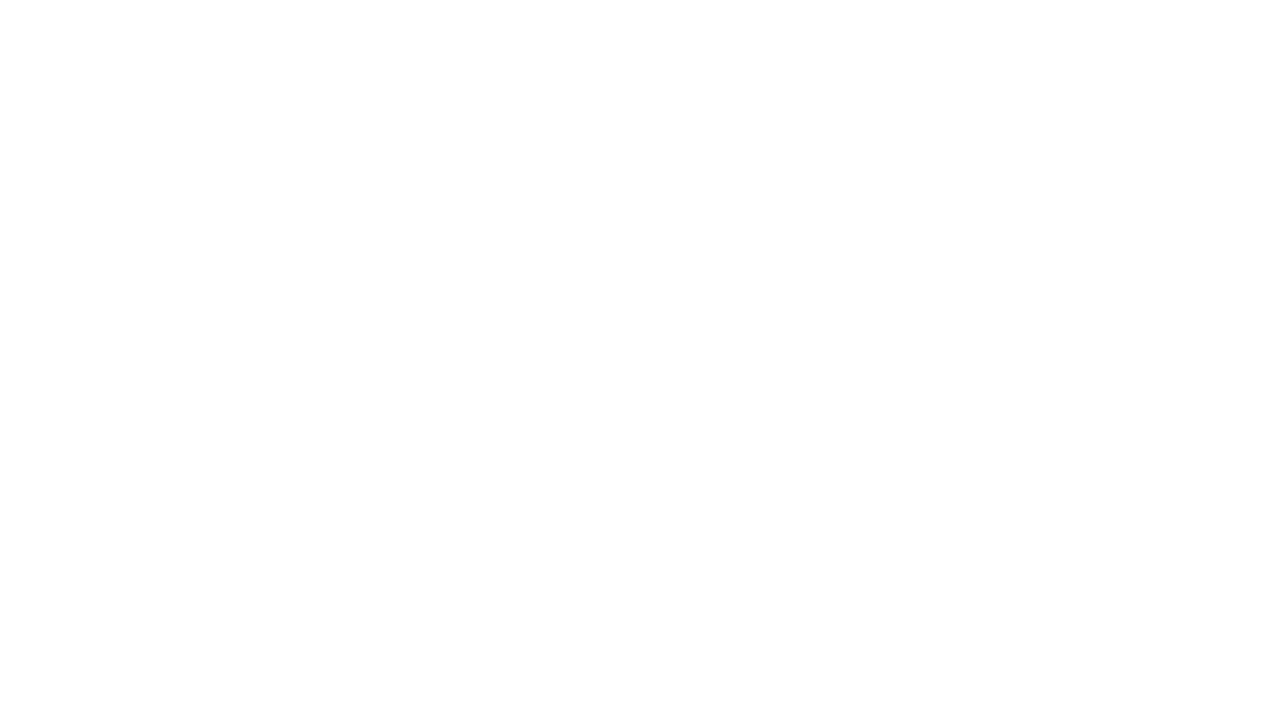
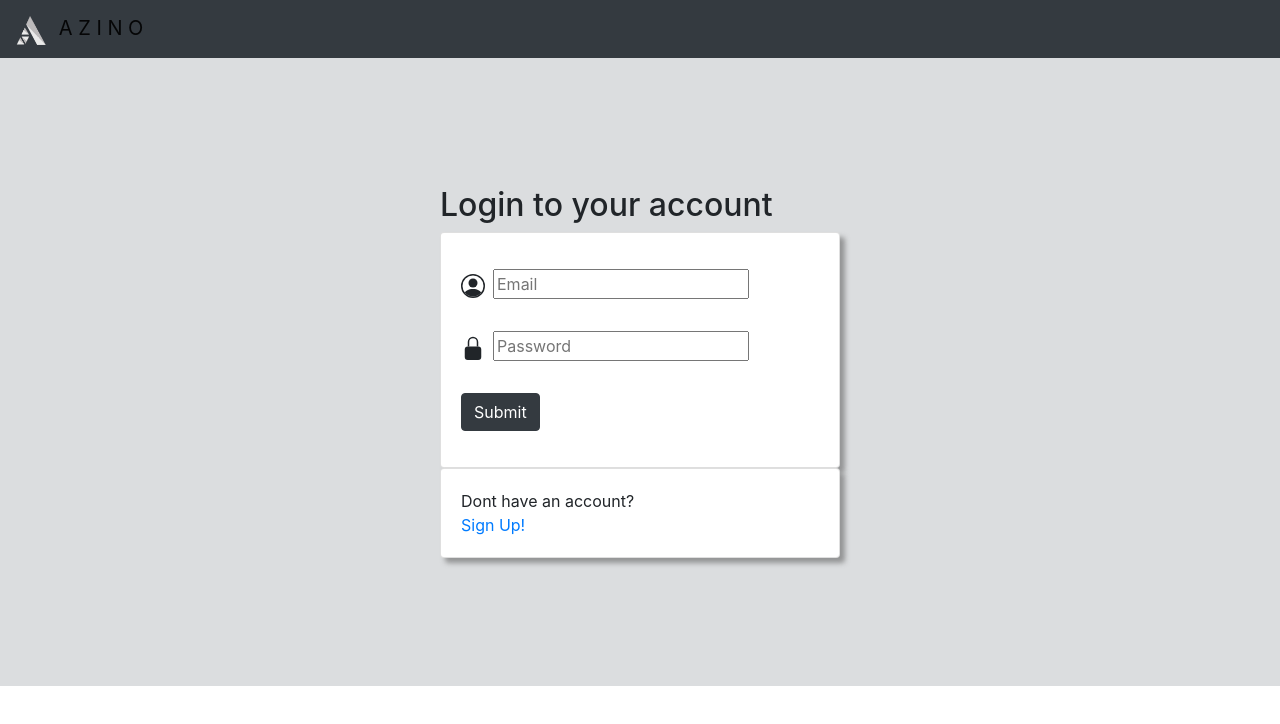
Before and after one commit to cullinans1/azino-athletics, a React (Create React App) app in the folder client/: page /login in a window 1280 px wide. Shown: the top 724 px of the page. Built offline with nearby package versions, Linux system fonts and the light colour scheme; the HTML template or start-up script is replaced by a standard one.

Commit message:
login and signup page complete

```diff
--- a/client/public/index.html
+++ b/client/public/index.html
@@ -24,6 +24,7 @@
       work correctly both with client-side routing and a non-root public URL.
       Learn how to configure a non-root public URL by running `npm run build`.
     -->
+    <link rel="stylesheet" href="https://stackpath.bootstrapcdn.com/bootstrap/4.3.1/css/bootstrap.min.css" integrity="sha384-ggOyR0iXCbMQv3Xipma34MD+dH/1fQ784/j6cY/iJTQUOhcWr7x9JvoRxT2MZw1T" crossorigin="anonymous">
     <title>Azino</title>
   </head>
   <body>
--- a/client/src/App.js
+++ b/client/src/App.js
@@ -1,12 +1,13 @@
 import React from "react";
 import { BrowserRouter as Router, Route, Switch } from "react-router-dom";
-import { ApolloProvider } from '@apollo/react-hooks';
-import ApolloClient from 'apollo-boost';
-import "./App.css"
+import { ApolloProvider } from "@apollo/react-hooks";
+import ApolloClient from "apollo-boost";
+import "./App.css";
 
 import Home from "./pages/Home";
 import Nav from "./components/Nav";
-import Signup from './pages/Signup'
+import Signup from "./pages/Signup";
+import Login from "./pages/Login";
 
 const client = new ApolloClient({
   request: (operation) => {
@@ -25,11 +26,12 @@ function App() {
     <ApolloProvider client={client}>
       <Router>
         <div>
-            <Nav />
-            <Switch>
-              <Route exact path="/" component={Home} />
-              <Route exact path="/signup" component={Signup} />
-            </Switch>
+          <Nav />
+          <Switch>
+            <Route exact path="/" component={Home} />
+            <Route exact path="/signup" component={Signup} />
+            <Route exact path="/login" component={Login} />
+          </Switch>
         </div>
       </Router>
     </ApolloProvider>
--- a/client/src/components/Nav/index.js
+++ b/client/src/components/Nav/index.js
@@ -1,12 +1,21 @@
-import React from 'react';
+import React from "react";
 
 function Nav() {
-
-    return (
-        <header className='navbar'>
-
-        </header>
-    )
+  return (
+    <nav className="navbar navbar-light bg-dark">
+      <a className="navbar-brand" href="/">
+        <img
+          src={"/images/azino-clear.png"}
+          width="30"
+          height="30"
+          alt="logo"
+          loading="lazy"
+          id='logo'
+        />
+          A Z I N O
+      </a>
+    </nav>
+  );
 }
 
 export default Nav;
--- a/client/src/index.css
+++ b/client/src/index.css
@@ -11,3 +11,21 @@ code {
   font-family: source-code-pro, Menlo, Monaco, Consolas, 'Courier New',
     monospace;
 }
+
+#logo {
+  margin-right: 1vw;
+}
+#login-signup-page {
+  background-color: rgb(219, 221, 223);
+}
+#login-signup-form {
+  padding-top: 10vw;
+  margin-bottom: 10vw;
+  width: 25rem;
+}
+.card-body {
+  box-shadow: 5px 5px 5px rgba(100, 100, 100, 0.6);
+}
+.form-group {
+  margin-top: 1rem;
+}
--- a/client/src/pages/Home.js
+++ b/client/src/pages/Home.js
@@ -3,12 +3,13 @@ import { Link } from "react-router-dom";
 
 const Home = () => {
   return (
-    <div className="container">
+    <div className="ccontainer">
       <header className="App-header">
         <img src={"/images/azino-clear.png"} className="logo" alt="logo" />
         <h1>A Z I N O</h1>
         <p> Coming soon ... </p>
-        <Link to='/signup'> Signup </Link>
+        <Link to="/signup"> Signup </Link>
+        <Link to="/login"> Login </Link>
       </header>
     </div>
   );
--- a/client/src/pages/Login.js
+++ b/client/src/pages/Login.js
@@ -0,0 +1,118 @@
+import React, { useState } from "react";
+import { Link } from "react-router-dom";
+import { useMutation } from "@apollo/react-hooks";
+import Auth from "../utils/auth";
+import { LOGIN } from "../utils/mutations";
+
+function Login(props) {
+  const [formState, setFormState] = useState({ email: "", password: "" });
+  const [login, { error }] = useMutation(LOGIN);
+
+  const handleFormSubmit = async (event) => {
+    event.preventDefault();
+    try {
+      const mutationResponse = await login({
+        variables: {
+          email: formState.email,
+          password: formState.password,
+        },
+      });
+      const token = mutationResponse.data.login.token;
+      Auth.login(token);
+    } catch (e) {
+      console.log(e);
+    }
+  };
+
+  const handleChange = (event) => {
+    const { name, value } = event.target;
+    setFormState({
+      ...formState,
+      [name]: value,
+    });
+  };
+
+  return (
+    <div className="container-fluid" id="login-signup-page">
+      <div className="row justify-content-center">
+        <div id="login-signup-form">
+          <h2>Login to your account</h2>
+          <form className=" card card-body" onSubmit={handleFormSubmit}>
+            <div className="form-group">
+              {/* <label htmlFor="email">Email address:</label> */}
+              <svg
+                width="1.5em"
+                height="1.5rem"
+                viewBox="0 0 16 16"
+                className="bi bi-person-circle"
+                fill="currentColor"
+                xmlns="http://www.w3.org/2000/svg"
+                style={{ marginRight: 0.5 + "em" }}
+              >
+                <path d="M13.468 12.37C12.758 11.226 11.195 10 8 10s-4.757 1.225-5.468 2.37A6.987 6.987 0 0 0 8 15a6.987 6.987 0 0 0 5.468-2.63z" />
+                <path
+                  fillRule="evenodd"
+                  d="M8 9a3 3 0 1 0 0-6 3 3 0 0 0 0 6z"
+                />
+                <path
+                  fillRule="evenodd"
+                  d="M8 1a7 7 0 1 0 0 14A7 7 0 0 0 8 1zM0 8a8 8 0 1 1 16 0A8 8 0 0 1 0 8z"
+                />
+              </svg>
+              <input
+                placeholder="Email"
+                name="email"
+                type="email"
+                id="email"
+                onChange={handleChange}
+              />
+            </div>
+            <div className="form-group">
+              {/* <label htmlFor="pwd">Password:</label> */}
+              <svg
+                width="1.5em"
+                height="1.5em"
+                viewBox="0 0 16 16"
+                className="bi bi-lock-fill"
+                fill="currentColor"
+                xmlns="http://www.w3.org/2000/svg"
+                style={{ marginRight: 0.5 + "em" }}
+              >
+                <path d="M2.5 9a2 2 0 0 1 2-2h7a2 2 0 0 1 2 2v5a2 2 0 0 1-2 2h-7a2 2 0 0 1-2-2V9z" />
+                <path
+                  fillRule="evenodd"
+                  d="M4.5 4a3.5 3.5 0 1 1 7 0v3h-1V4a2.5 2.5 0 0 0-5 0v3h-1V4z"
+                />
+              </svg>
+              <input
+                placeholder="Password"
+                name="password"
+                type="password"
+                id="pwd"
+                onChange={handleChange}
+              />
+            </div>
+            {error ? (
+              <div>
+                <p className="error-text">
+                  The provided credentials are incorrect
+                </p>
+              </div>
+            ) : null}
+            <div className="form-group flex-end justify-item-center">
+              <button type="submit" className="btn btn-dark">
+                Submit
+              </button>
+            </div>
+          </form>
+          <div className="card card-body">
+            Dont have an account?
+            <Link to="/signup">Sign Up!</Link>
+          </div>
+        </div>
+      </div>
+    </div>
+  );
+}
+
+export default Login;
--- a/client/src/pages/Signup.js
+++ b/client/src/pages/Signup.js
@@ -31,13 +31,12 @@ function Signup(props) {
   };
 
   return (
-    <div className="container">
-      <Link to="/">Back Home</Link>
-
+    <div className="container-fluid" id="login-signup-page">
+      <div className="row justify-content-center">
+        <div id="login-signup-form">
           <h2>Signup!</h2>
-      <form onSubmit={handleFormSubmit}>
-        <div className="flex-row">
-          <label htmlFor="firstName">First Name:</label>
+          <form className="card card-body" onSubmit={handleFormSubmit}>
+            <div className="form-group">
               <input
                 placeholder="First Name"
                 name="firstName"
@@ -46,8 +45,7 @@ function Signup(props) {
                 onChange={handleChange}
               />
             </div>
-        <div className="flex-row">
-          <label htmlFor="lastName">Last Name:</label>
+            <div className="form-group">
               <input
                 placeholder="Last Name"
                 name="lastName"
@@ -56,30 +54,36 @@ function Signup(props) {
                 onChange={handleChange}
               />
             </div>
-        <div className="flex-row">
-          <label htmlFor="email">Email:</label>
+            <div className="form-group">
               <input
-            placeholder="example@email.com"
+                placeholder="Email"
                 name="email"
                 type="email"
                 id="email"
                 onChange={handleChange}
               />
             </div>
-        <div className="flex-row">
-          <label htmlFor="pwd">Password:</label>
+            <div className="form-group">
               <input
-            placeholder="******"
+                placeholder="Password"
                 name="password"
                 type="password"
                 id="pwd"
                 onChange={handleChange}
               />
             </div>
-        <div className="flex-row flex-end">
-          <button type="submit">Sign me up!</button>
+            <div className="form-group">
+              <button type="submit" className="btn btn-dark">
+                Sign me up!
+              </button>
             </div>
           </form>
+          <div className="card card-body">
+            Already have an account?
+            <Link to="/login">Login</Link>
+          </div>
+        </div>
+      </div>
     </div>
   );
 }
```
Lines whose indentation alone changed are shown as unchanged.
